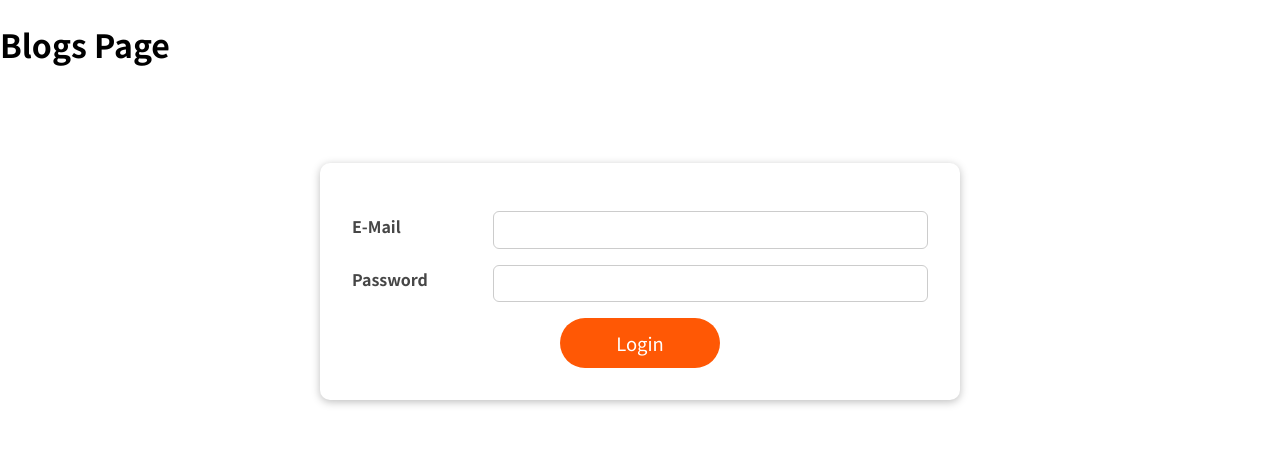
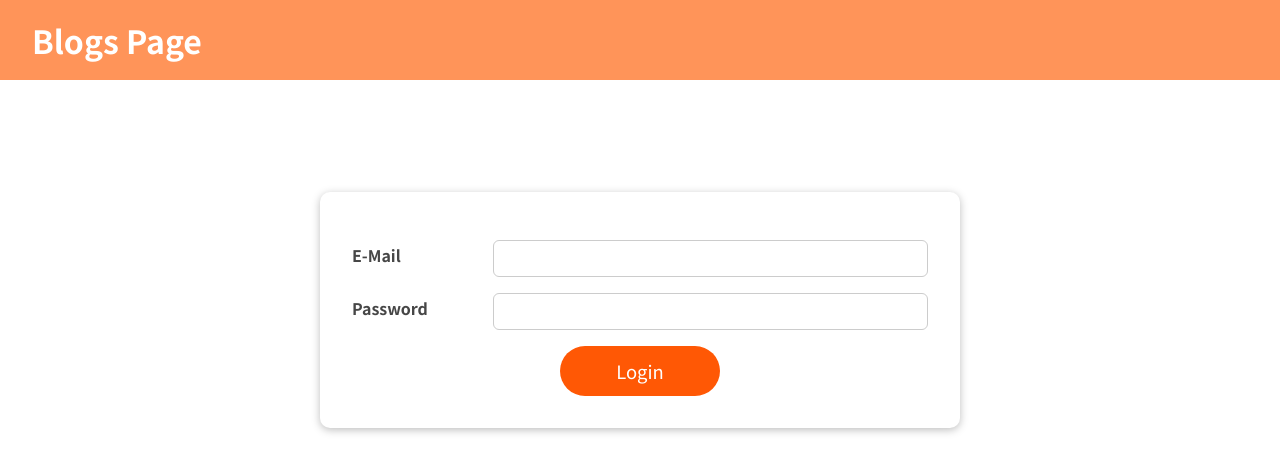
Before and after one commit to Mrigakshi-RC/Blogs-Page-with-user-login, a React (Create React App) app: page / in a window 1280 px wide. Shown: the top 472 px of the page. Built offline with nearby package versions, Linux system fonts and the light colour scheme.

Commit message:
added style to the header

```diff
--- a/src/components/Login/Login.module.css
+++ b/src/components/Login/Login.module.css
@@ -1,7 +1,7 @@
 .login {
     width: 90%;
     max-width: 40rem;
-    margin: 2rem auto;
+    margin: 12rem auto;
     padding: 2rem;
   }
 
--- a/src/components/Main Header/MainHeader.js
+++ b/src/components/Main Header/MainHeader.js
@@ -1,8 +1,9 @@
 import React from 'react';
+import classes from './MainHeader.module.css';
 
 const MainHeader = () => {
   return (
-    <header>
+    <header className={classes['main-header']}>
       <h1>Blogs Page</h1>
     </header>
   );
--- /dev/null
+++ b/src/components/Main Header/MainHeader.module.css
@@ -0,0 +1,16 @@
+.main-header {
+    position: fixed;
+    top: 0;
+    left: 0;
+    width: 100%;
+    height: 5rem;
+    display: flex;
+    justify-content: space-between;
+    align-items: center;
+    background-color: rgb(255, 148, 89);
+    padding: 0 2rem;
+  }
+
+  .main-header h1 {
+    color: white;
+  }
```
